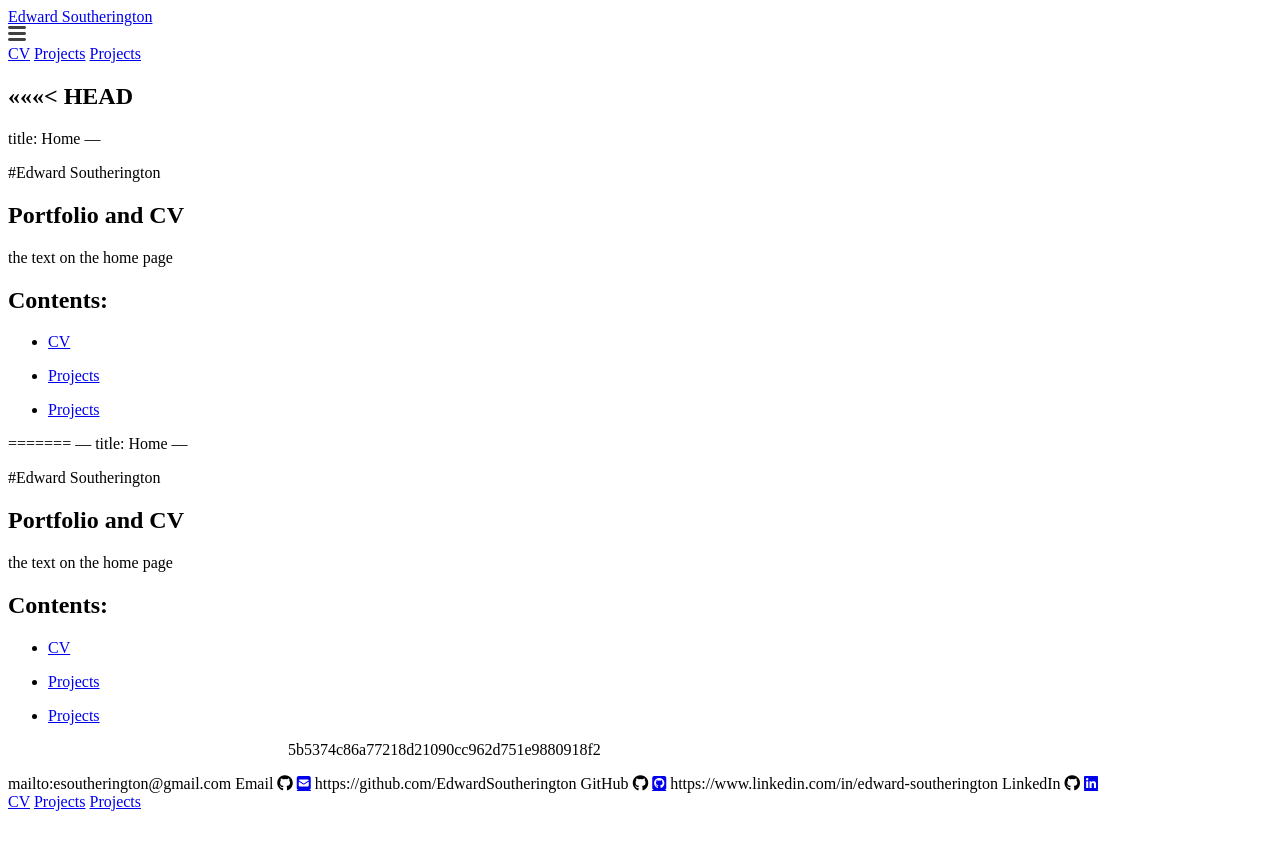
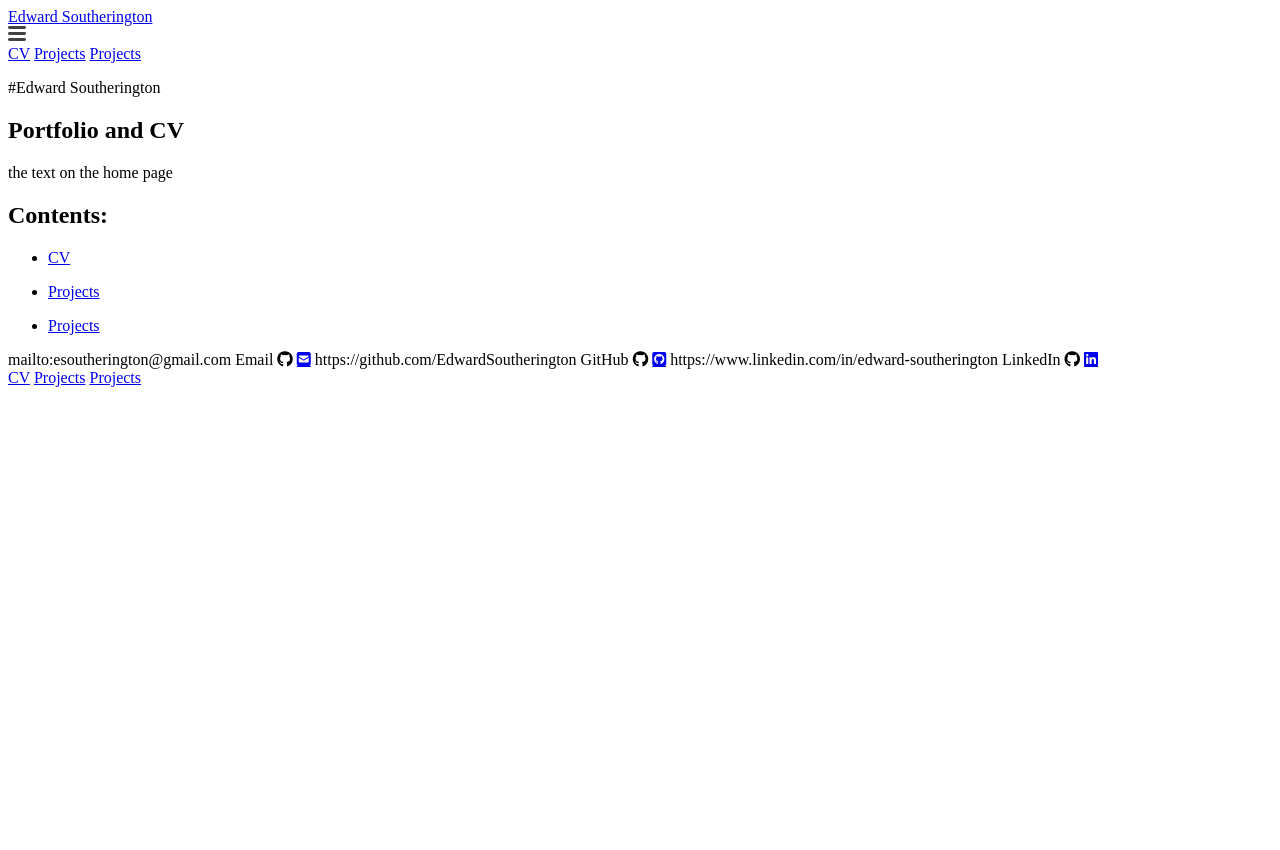
Before and after one commit to EdwardSoutherington/terminalattempt, a Jekyll site: the page built from index.md, in a window 1280 px wide. Shown: the top 850 px of the page. Built offline with Jekyll 4.4.1, drawn with Linux system fonts in a browser that asks for light colours; nearby versions of some CDN libraries; our own code applies the rules of GitHub Pages for plain Markdown files; library files that are not in the unit come from our copies.

Commit message:
accept change

```diff
--- a/index.md
+++ b/index.md
@@ -1,4 +1,3 @@
-<<<<<<< HEAD
 ---
 title: Home
 ---
@@ -17,23 +16,3 @@ the text on the home page
 {% if lesson.nav == true %}- [{{ lesson.title }}]({{ lesson.url | absolute_url }}){% endif %}
 {% endfor %}
 </div>
-=======
----
-title: Home
----
-
-#Edward Southerington
-
-## Portfolio and CV
-
-the text on the home page
-
-
-<div class="toc" markdown="1">
-## Contents:
-
-{% for lesson in site.pages %}
-{% if lesson.nav == true %}- [{{ lesson.title }}]({{ lesson.url | absolute_url }}){% endif %}
-{% endfor %}
-</div>
->>>>>>> 5b5374c86a77218d21090cc962d751e9880918f2
```
